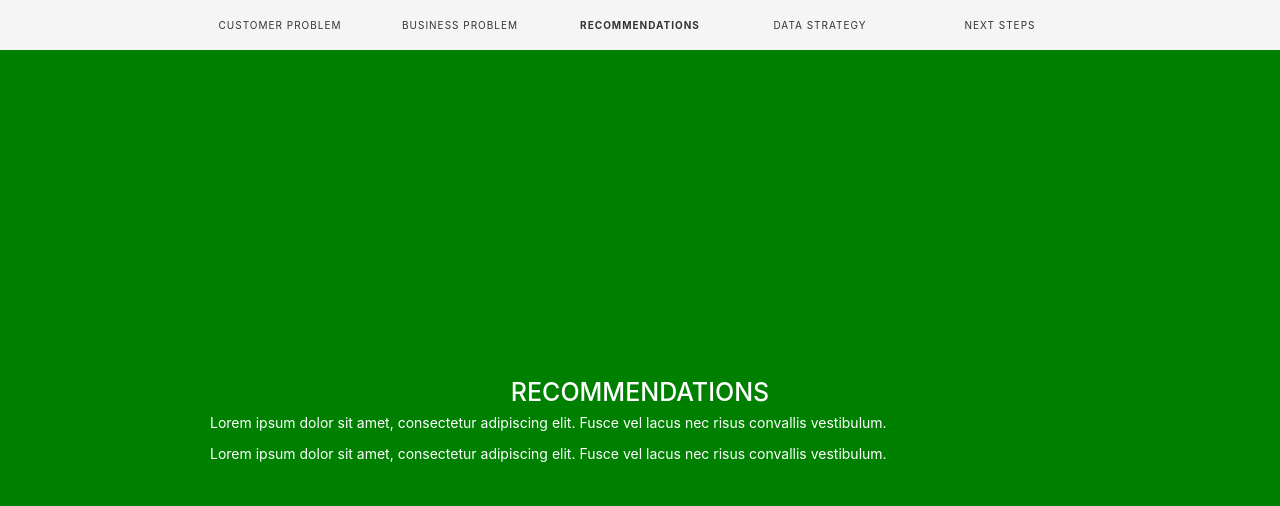
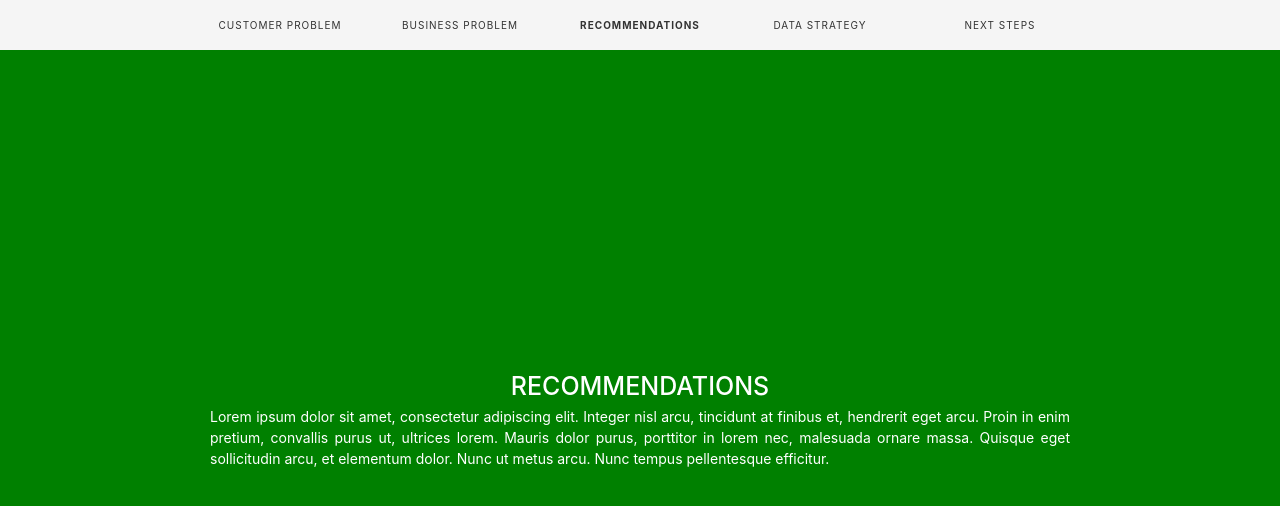
Before and after one commit to imogenhallett/slider-spa, a Vue app: page /#/ in a window 1280 px wide. Both pictures are taken after a click on the element 1240 px from the left and 425 px from the top of the page. Shown: the top 506 px of the page. Built offline with nearby package versions, Linux system fonts and the light colour scheme; a web font is replaced by a local one.

Commit message:
updated .content.info to be max height 100% so it still centers on desktop

```diff
--- a/src/assets/scss/style.scss
+++ b/src/assets/scss/style.scss
@@ -73,10 +73,10 @@ html,body {
   }
 
   .content.info {
-    height: 100%;
+    max-height: 100%;
     -ms-overflow-style: none;
     overflow-y: scroll;
-    padding: 20px 0 100px 0;
+    padding: 20px 0;
   }
 
   .content.info::-webkit-scrollbar {
@@ -122,7 +122,7 @@ html,body {
       padding: 0 20px;
     }
     .content.info {
-      padding: 20px 20px 100px 20px;
+      padding: 20px;
     }
   }
 }
--- a/src/components/Slides.vue
+++ b/src/components/Slides.vue
@@ -11,11 +11,11 @@
             <h2 class="text-center">Customer Problem</h2>
             <p class="text-justify">
               Lorem ipsum dolor sit amet, consectetur adipiscing elit.
-              Fusce vel lacus nec risus convallis vestibulum.
-            </p>
-            <p class="text-justify">
-              Lorem ipsum dolor sit amet, consectetur adipiscing elit.
-              Fusce vel lacus nec risus convallis vestibulum.
+              Integer nisl arcu, tincidunt at finibus et, hendrerit eget arcu.
+              Proin in enim pretium, convallis purus ut, ultrices lorem.
+              Mauris dolor purus, porttitor in lorem nec, malesuada ornare massa.
+              Quisque eget sollicitudin arcu, et elementum dolor.
+              Nunc ut metus arcu. Nunc tempus pellentesque efficitur.
             </p>
           </div>
         </div>
@@ -25,70 +25,6 @@
         >
           <div class="align-self-center content info">
             <h2 class="text-center">Business Problem</h2>
-            <p class="text-justify">
-              Lorem ipsum dolor sit amet, consectetur adipiscing elit.
-              Integer nisl arcu, tincidunt at finibus et, hendrerit eget arcu.
-              Proin in enim pretium, convallis purus ut, ultrices lorem.
-              Mauris dolor purus, porttitor in lorem nec, malesuada ornare massa.
-              Quisque eget sollicitudin arcu, et elementum dolor.
-              Nunc ut metus arcu. Nunc tempus pellentesque efficitur.
-              Etiam tristique efficitur ex ac varius.
-              Nulla iaculis neque eget interdum pretium. Duis porttitor in elit sit amet bibendum.
-              Fusce euismod arcu sed elit molestie, id cursus lacus sagittis.
-              Donec tortor lorem, aliquet ut leo vulputate, vulputate commodo justo.
-              Cras ut ligula et quam venenatis tristique eu non massa.
-              Suspendisse at lectus ut felis mollis mattis quis vitae ex.
-              Sed sed purus id dolor eleifend consectetur. Aliquam erat volutpat.
-              Vestibulum accumsan orci dolor, id bibendum orci congue eu.
-            </p>
-            <p class="text-justify">
-              Lorem ipsum dolor sit amet, consectetur adipiscing elit.
-              Integer nisl arcu, tincidunt at finibus et, hendrerit eget arcu.
-              Proin in enim pretium, convallis purus ut, ultrices lorem.
-              Mauris dolor purus, porttitor in lorem nec, malesuada ornare massa.
-              Quisque eget sollicitudin arcu, et elementum dolor.
-              Nunc ut metus arcu. Nunc tempus pellentesque efficitur.
-              Etiam tristique efficitur ex ac varius.
-              Nulla iaculis neque eget interdum pretium. Duis porttitor in elit sit amet bibendum.
-              Fusce euismod arcu sed elit molestie, id cursus lacus sagittis.
-              Donec tortor lorem, aliquet ut leo vulputate, vulputate commodo justo.
-              Cras ut ligula et quam venenatis tristique eu non massa.
-              Suspendisse at lectus ut felis mollis mattis quis vitae ex.
-              Sed sed purus id dolor eleifend consectetur. Aliquam erat volutpat.
-              Vestibulum accumsan orci dolor, id bibendum orci congue eu.
-            </p>
-            <p class="text-justify">
-              Lorem ipsum dolor sit amet, consectetur adipiscing elit.
-              Integer nisl arcu, tincidunt at finibus et, hendrerit eget arcu.
-              Proin in enim pretium, convallis purus ut, ultrices lorem.
-              Mauris dolor purus, porttitor in lorem nec, malesuada ornare massa.
-              Quisque eget sollicitudin arcu, et elementum dolor.
-              Nunc ut metus arcu. Nunc tempus pellentesque efficitur.
-              Etiam tristique efficitur ex ac varius.
-              Nulla iaculis neque eget interdum pretium. Duis porttitor in elit sit amet bibendum.
-              Fusce euismod arcu sed elit molestie, id cursus lacus sagittis.
-              Donec tortor lorem, aliquet ut leo vulputate, vulputate commodo justo.
-              Cras ut ligula et quam venenatis tristique eu non massa.
-              Suspendisse at lectus ut felis mollis mattis quis vitae ex.
-              Sed sed purus id dolor eleifend consectetur. Aliquam erat volutpat.
-              Vestibulum accumsan orci dolor, id bibendum orci congue eu.
-            </p>
-            <p class="text-justify">
-              Lorem ipsum dolor sit amet, consectetur adipiscing elit.
-              Integer nisl arcu, tincidunt at finibus et, hendrerit eget arcu.
-              Proin in enim pretium, convallis purus ut, ultrices lorem.
-              Mauris dolor purus, porttitor in lorem nec, malesuada ornare massa.
-              Quisque eget sollicitudin arcu, et elementum dolor.
-              Nunc ut metus arcu. Nunc tempus pellentesque efficitur.
-              Etiam tristique efficitur ex ac varius.
-              Nulla iaculis neque eget interdum pretium. Duis porttitor in elit sit amet bibendum.
-              Fusce euismod arcu sed elit molestie, id cursus lacus sagittis.
-              Donec tortor lorem, aliquet ut leo vulputate, vulputate commodo justo.
-              Cras ut ligula et quam venenatis tristique eu non massa.
-              Suspendisse at lectus ut felis mollis mattis quis vitae ex.
-              Sed sed purus id dolor eleifend consectetur. Aliquam erat volutpat.
-              Vestibulum accumsan orci dolor, id bibendum orci congue eu.
-            </p>
             <p class="text-justify">
               Lorem ipsum dolor sit amet, consectetur adipiscing elit.
               Integer nisl arcu, tincidunt at finibus et, hendrerit eget arcu.
@@ -132,11 +68,11 @@
             <h2 class="text-center">RECOMMENDATIONS</h2>
             <p class="text-justify">
               Lorem ipsum dolor sit amet, consectetur adipiscing elit.
-              Fusce vel lacus nec risus convallis vestibulum.
-            </p>
-            <p class="text-justify">
-              Lorem ipsum dolor sit amet, consectetur adipiscing elit.
-              Fusce vel lacus nec risus convallis vestibulum.
+              Integer nisl arcu, tincidunt at finibus et, hendrerit eget arcu.
+              Proin in enim pretium, convallis purus ut, ultrices lorem.
+              Mauris dolor purus, porttitor in lorem nec, malesuada ornare massa.
+              Quisque eget sollicitudin arcu, et elementum dolor.
+              Nunc ut metus arcu. Nunc tempus pellentesque efficitur.
             </p>
           </div>
         </div>
@@ -148,11 +84,11 @@
             <h2 class="text-center">Data strategy</h2>
             <p class="text-justify">
               Lorem ipsum dolor sit amet, consectetur adipiscing elit.
-              Fusce vel lacus nec risus convallis vestibulum.
-            </p>
-            <p class="text-justify">
-              Lorem ipsum dolor sit amet, consectetur adipiscing elit.
-              Fusce vel lacus nec risus convallis vestibulum.
+              Integer nisl arcu, tincidunt at finibus et, hendrerit eget arcu.
+              Proin in enim pretium, convallis purus ut, ultrices lorem.
+              Mauris dolor purus, porttitor in lorem nec, malesuada ornare massa.
+              Quisque eget sollicitudin arcu, et elementum dolor.
+              Nunc ut metus arcu. Nunc tempus pellentesque efficitur.
             </p>
           </div>
         </div>
@@ -165,11 +101,11 @@
             <h2 class="text-center">Next Steps</h2>
             <p class="text-justify">
               Lorem ipsum dolor sit amet, consectetur adipiscing elit.
-              Fusce vel lacus nec risus convallis vestibulum.
-            </p>
-            <p class="text-justify">
-              Lorem ipsum dolor sit amet, consectetur adipiscing elit.
-              Fusce vel lacus nec risus convallis vestibulum.
+              Integer nisl arcu, tincidunt at finibus et, hendrerit eget arcu.
+              Proin in enim pretium, convallis purus ut, ultrices lorem.
+              Mauris dolor purus, porttitor in lorem nec, malesuada ornare massa.
+              Quisque eget sollicitudin arcu, et elementum dolor.
+              Nunc ut metus arcu. Nunc tempus pellentesque efficitur.
             </p>
           </div>
         </div>
```
